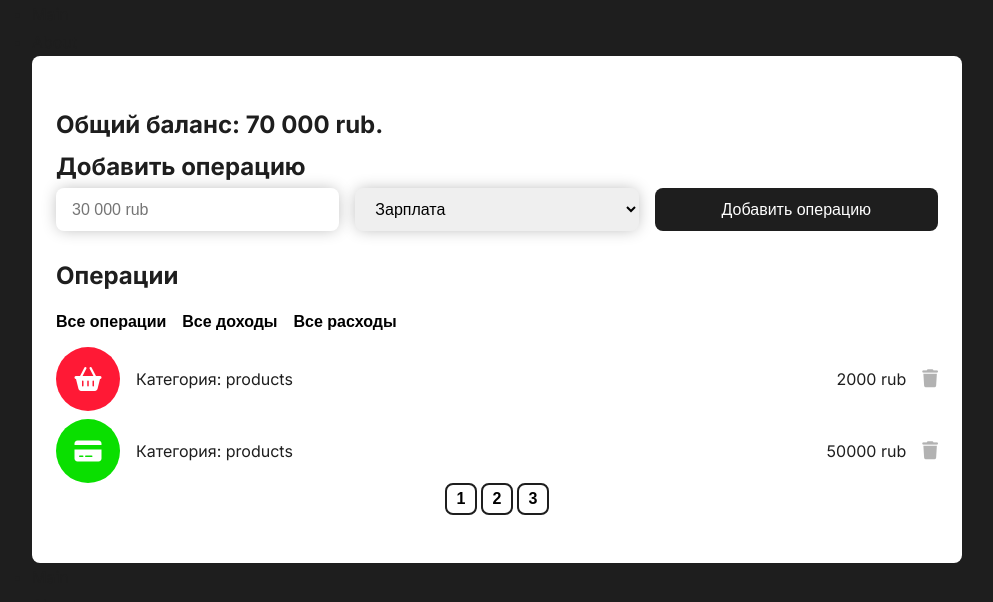
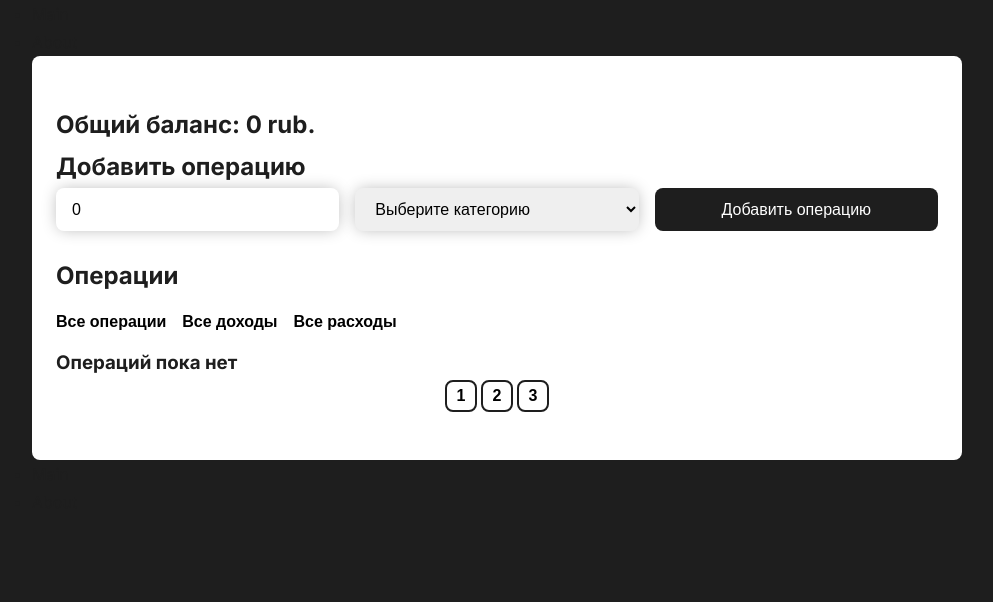
Before and after one commit to creatifff/react-budget-app, a React (Vite) app: page / in a window 1280 px wide. Shown: the top 602 px of the page, without its empty margins (143-1136 px from the left). Built offline with nearby package versions, Linux system fonts and the light colour scheme.

Commit message:
last version

```diff
--- a/src/components/item/Item.jsx
+++ b/src/components/item/Item.jsx
@@ -1,24 +1,26 @@
+import { CATEGORIES } from "../../data/category";
+
 const Item = ({ item }) => {
   const { id, category, type, total } = item;
 
   return (
     <div className="item">
       <div className="item__left">
-
-
         <div className={`circle ${type}`}>
-          {
-            type === 'income' ? <i class="fa-solid fa-credit-card"></i> : <i class="fa-solid fa-basket-shopping"></i>
-          }
-
+          {type === "income"
+          ? (
+            <i className="fa-solid fa-credit-card"></i>
+          ) : (
+            <i className="fa-solid fa-basket-shopping"></i>
+          )}
         </div>
 
-        <p className="category">Категория: {category}</p>
+        <p className="category">Категория: {CATEGORIES[category]}</p>
       </div>
       <div className="item__right">
-        <p className="total">{total} rub</p>
+        <p className="total">{total} руб.</p>
         <button className="item__btn">
-          <i class="fa-solid fa-trash"></i>
+          <i className="fa-solid fa-trash"></i>
         </button>
       </div>
     </div>
--- a/src/components/types/operations.js
+++ b/src/components/types/operations.js
@@ -0,0 +1,4 @@
+export const TYPES = {
+    INCOME: "income",
+    EXPENSE: "expense"
+};
--- /dev/null
+++ b/src/components/utils/calculateBalance.js
@@ -0,0 +1,13 @@
+import { TYPES } from "../types/operations";
+
+const calculateBalance = (items) => {
+  return items.reduce((prev, item) => {
+    if(item.type === TYPES.EXPENSE) {
+        return prev -= item.total;
+    }
+
+    return prev += item.total;
+  }, 0);
+};
+
+export default calculateBalance;
--- a/src/components/utils/formatMoney.js
+++ b/src/components/utils/formatMoney.js
@@ -1,7 +1,7 @@
 import formatNumber from "./formatNumber";
 
-const formatMoney = (value, valute = 'rub.') => {
-    return `${formatNumber(value)} ${valute}`;
-}
+const formatMoney = (value, valute = "rub.") => {
+  return `${formatNumber(value)} ${valute}`;
+};
 
 export default formatMoney;
--- a/src/components/utils/formatNumber.js
+++ b/src/components/utils/formatNumber.js
@@ -1,5 +1,5 @@
 const formatNumber = (value) => {
-    return Intl.NumberFormat('ru-RU').format(parseInt(value) || 0 );
-}
+  return Intl.NumberFormat("ru-RU").format(parseInt(value) || 0);
+};
 
 export default formatNumber;
--- /dev/null
+++ b/src/components/utils/getType.js
@@ -0,0 +1,12 @@
+import { TYPES } from '../types/operations';
+import { INCOME_CATEGORIES } from '../../data/category';
+
+const getType = (category) => {
+    if(Object.keys(INCOME_CATEGORIES).includes(category)) {
+        return TYPES.INCOME;
+    }
+
+    return TYPES.EXPENSE;
+}
+
+export default getType;
--- /dev/null
+++ b/src/data/category.js
@@ -0,0 +1,16 @@
+const INCOME_CATEGORIES = {
+  salary: "Зарплата",
+  cashback: "Кэшбек",
+  accii: "Облигации"
+};
+
+const EXPENSE_CATEGORIES = {
+  products: "Продукты",
+  services: "К.У.",
+  car: "Автомобиль",
+  health: "Здоровье и красота"
+};
+
+const CATEGORIES = { ...INCOME_CATEGORIES, ...EXPENSE_CATEGORIES };
+
+export { INCOME_CATEGORIES, EXPENSE_CATEGORIES, CATEGORIES };
--- a/src/pages/HomePage.jsx
+++ b/src/pages/HomePage.jsx
@@ -1,48 +1,106 @@
-import { useState } from "react";
+import { useEffect, useState } from "react";
 import Item from "../components/item/item";
+import calculateBalance from "../components/utils/calculateBalance";
 import formatMoney from "../components/utils/formatMoney";
+import getType from "../components/utils/getType";
+import { CATEGORIES } from "../data/category";
 
-const TYPES = {
-  INCOME: "income",
-  EXPENSE: "expense",
+const initialItemsState = [];
+
+const initialFormState = {
+  value: 0,
+  category: "none",
 };
 
-const initialItemsState = [
-  {
-    category: "products",
-    total: 2000,
-    type: TYPES.EXPENSE,
-    id: 1,
-    created_at: new Date("2023-01-24"),
-  },
-  {
-    category: "products",
-    total: 50000,
-    type: TYPES.INCOME,
-    id: 2,
-    created_at: new Date("2023-01-25"),
-  },
-];
+const initialBalanceState = 0;
 
 const HomePage = () => {
+  const [balance, setBalance] = useState(initialBalanceState);
   const [items, setItems] = useState(initialItemsState);
+  const [form, setForm] = useState(initialFormState);
+
+  useEffect(() => {
+    setBalance(calculateBalance(items));
+  }, [items]);
+
+  const onChangeCategoryHandle = (e) => {
+    setForm((prevState) => {
+      prevState = { ...prevState };
+
+      prevState.category = e.target.value;
+
+      return prevState;
+    });
+  };
+
+  const onChangeInputHandle = (event) => {
+    setForm((prevState) => {
+      prevState = { ...prevState };
+
+      const value = parseInt(event.target.value) || 0;
+
+      if (!isNaN(value)) {
+        prevState.value = value;
+      }
+
+      return prevState;
+    });
+  };
+
+  const createItemHandle = () => {
+    setItems((prevState) => {
+      prevState = [...prevState];
+
+      prevState.push({
+        category: form.category,
+        total: form.value,
+        type: getType(form.category),
+        id: Date.now(),
+        created_at: new Date(),
+      });
+
+      return prevState;
+    });
+
+    setForm(initialFormState);
+  };
+
+  const SelectOptions = Object.keys(CATEGORIES).map((category) => {
+    return (
+      <option key={category} value={category}>
+        {CATEGORIES[category]}
+      </option>
+    );
+  });
 
   return (
     <section>
       <div className="container">
         <div className="layout">
           <header>
-            <h1>Общий баланс: {formatMoney(70000)}</h1>
+            <h1>Общий баланс: {formatMoney(balance)}</h1>
           </header>
 
           <div className="form">
             <h2>Добавить операцию</h2>
-            <form>
-              <input type="text" name="total" placeholder="30 000 rub" />
-              <select name="category">
-                <option value="salary">Зарплата</option>
+            <form onSubmit={(e) => e.preventDefault()}>
+              <input
+                type="text"
+                name="total"
+                placeholder="Введите сумму..."
+                onChange={(e) => onChangeInputHandle(e)}
+                value={form.value}
+              />
+              <select
+                onChange={(e) => onChangeCategoryHandle(e)}
+                name="category"
+              >
+                <option value="none">Выберите категорию</option>
+                {SelectOptions}
               </select>
-              <button className="button">Добавить операцию</button>
+              <button onClick={createItemHandle} className="button">
+                Добавить операцию
+              </button>
             </form>
           </div>
 
@@ -56,9 +114,12 @@ const HomePage = () => {
 
             <div className="items">
               <div className="items">
-                {items.map((item) => (
-                  <Item key={item.id} item={item} />
-                ))}
+                {items.length === 0
+                ? (
+                  <h3>Операций пока нет</h3>
+                ) : (
+                  items.map((item) => <Item key={item.id} item={item} />)
+                )}
               </div>
             </div>
 
```
